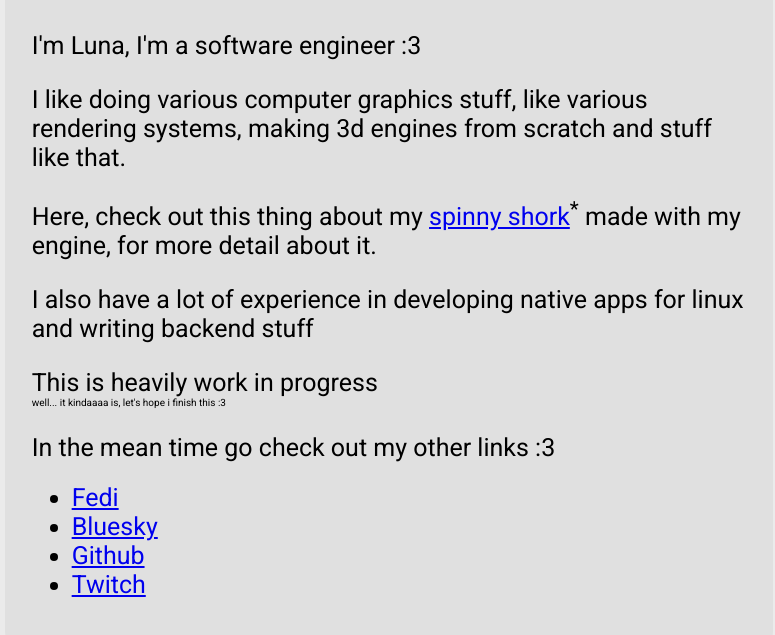
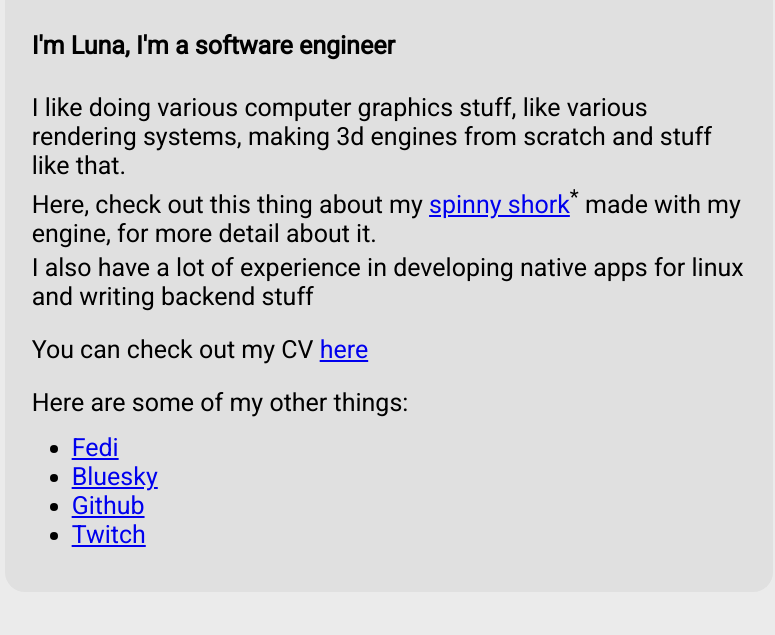
Before and after one commit to Ciubix8513/ciubix8513.github.io, a plain HTML site: page index.html in a window 1280 px wide. Shown: the part 185-820 px from the top of the page, without its empty margins (251-1026 px from the left). Drawn offline with Linux system fonts and the light colour scheme.

Commit message:
Fix text layout

```diff
--- a/index.html
+++ b/index.html
@@ -16,9 +16,9 @@
   </h1>
 
   <div>
-    <p>
-      I'm Luna, I'm a software engineer :3
-    </p>
+    <h2>
+      I'm Luna, I'm a software engineer
+    </h2>
     <p>
       I like doing various computer graphics stuff, like various rendering systems, making 3d engines from scratch and
       stuff like that.
@@ -31,16 +31,17 @@
     <p>
       I also have a lot of experience in developing native apps for linux and writing backend stuff
     </p>
+
+    </br>
+    <p>
+      You can check out my CV <a href="/cv.pdf">here</a>
+    </p>
+    </br>
+
   </div>
 
-  <p class="small-container">
-    This is heavily work in progress
-  <p class="small">well... it kindaaaa is, let's hope i finish this :3
-    <p />
-  </p>
-
   <p>
-    In the mean time go check out my other links :3
+    Here are some of my other things:
   <ul>
     <li><a class="link" href="https://lunar.place/@luna">Fedi</a></li>
     <li><a class="link" href="https://bsky.app/profile/luna.graphics">Bluesky</a></li>
--- a/style.css
+++ b/style.css
@@ -52,7 +52,6 @@ body {
   /* rounded corners */
   border-radius: 20px;
 }
-
 /* this is below body so that it can overwrite it */
 @media (max-aspect-ratio: 0.8) {
   body {
@@ -67,9 +66,18 @@ h1 {
   font-size: 50px;
 }
 
+h2 {
+  font-size: 25px;
+  font-style: normal;
+  margin: 0;
+  margin-bottom: 25pt;
+
+}
+
 p {
   font-size: 25px;
-  margin-bottom: 3%;
+  margin: 0;
+  margin-bottom: 5px;
 }
 
 li {
```
Also changed, not shown: 1 other file.
